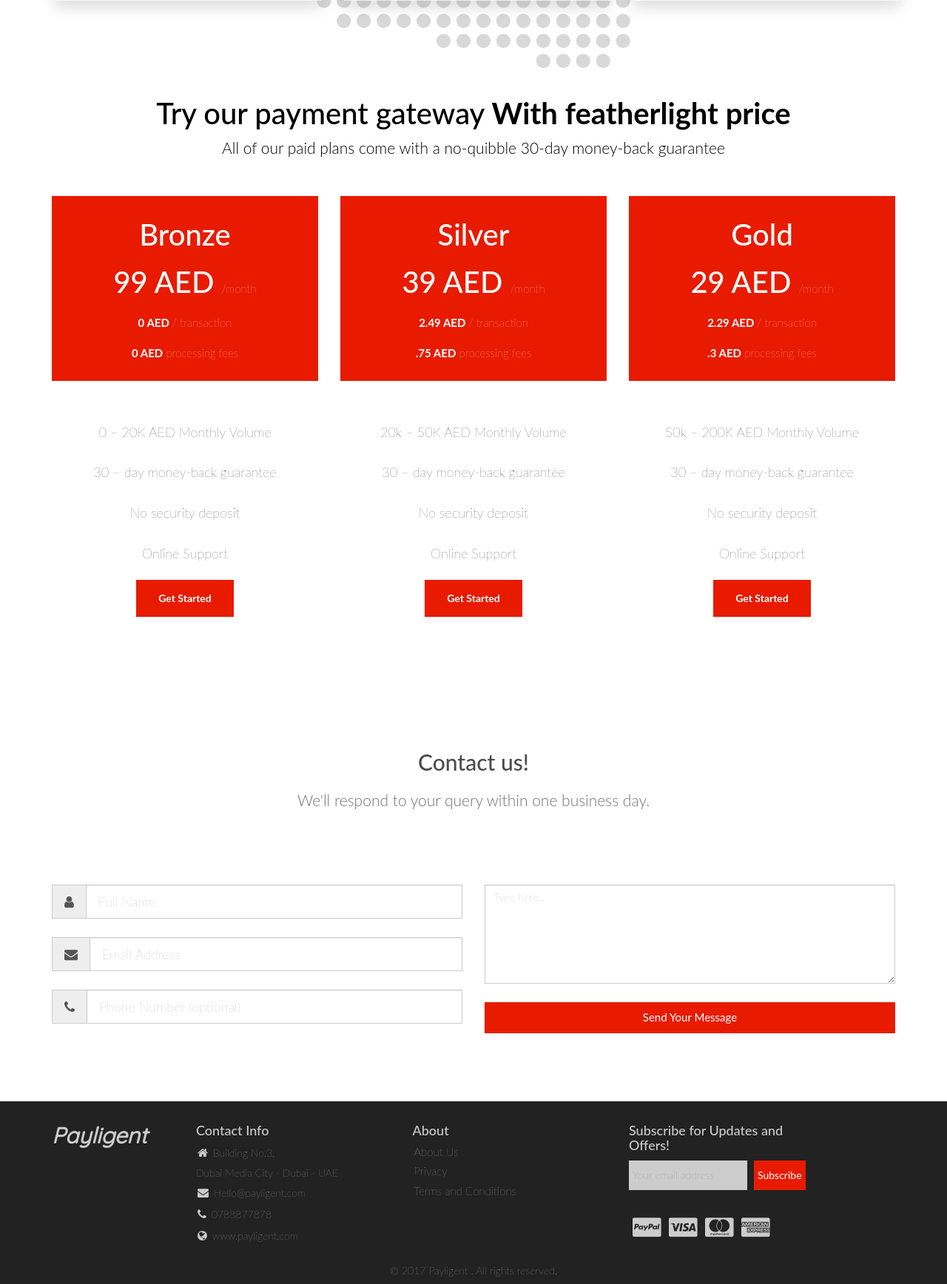
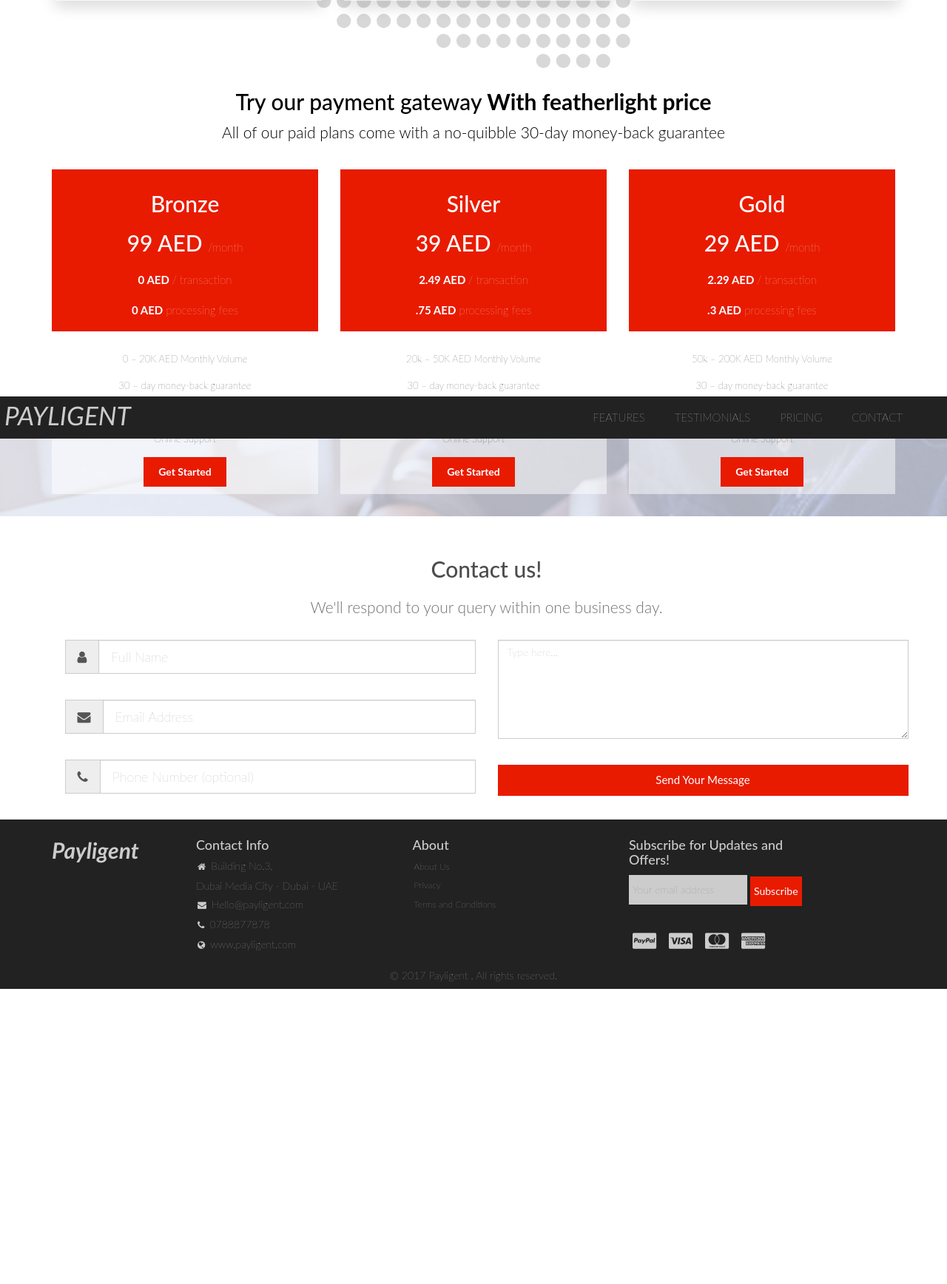
Before and after one commit to SethBuilder/payligent_proj, a Django app: page / in a window 1280 px wide. Shown: the part 1707-3443 px from the top of the page at 74% size. After the commit the page ends 3044 px from the top, so only its background shows below. Run offline with Django 3.2, Linux system fonts and the light colour scheme; some libraries are stand-ins or nearby versions.

Commit message:
fixed things per ali feedback

```diff
--- a/static/css/style.css
+++ b/static/css/style.css
@@ -192,6 +192,7 @@
     padding: 60px 60px;
     text-align: center;
     background-color: #eeeeee;
+    outline: none !important;
 }
 
 .features h2, .person h2{
@@ -288,7 +289,8 @@
 
 /*PRICING*/
 .pricing{
-    padding: 50px 0 80px;
+    padding: 40px 0 30px;
+
     text-align: center;
     position: relative;
 }
@@ -315,7 +317,7 @@
 }
 
 .pricing h1{
-    font-size: 40px;
+    font-size: 30px;
     color: #000;
 }
 
@@ -331,15 +333,15 @@
 
     /*border: 1px solid #ccc;*/
     border-radius: 5px;
-    margin-top: 30px;
+    margin-top: 15px;
 }
 
 
 
 .package li {
     display: block;
-    padding: 5px;
-    font-size: 18px;
+    padding: 2px;
+    font-size: 13px;
     font-weight: lighter;
 }
 
@@ -347,12 +349,12 @@
     background-color: #E81B00;
     padding: 10px;
     color: #fff;
-    height: 250px;
+    height: auto;
 }
 
 .package .white-section{
     background-color: rgba(255,255,255, 0.5);
-    padding: 30px;
+    padding: 10px;
     color: #000;
 }
 
@@ -374,7 +376,7 @@
 
 .package li {
     color: #000;
-    padding-top: 30px;
+    padding-top: 20px;
 }
 
 .package p{
@@ -384,11 +386,11 @@
 
 
 .package button {
-    margin-top: 20px;
+    margin-top: 15px;
     border-radius: 0px;
     background-color: #E81B00;
     border: none;
-    padding: 15px 30px;
+    padding: 10px 20px;
     font-weight: bold;
 }
 
@@ -424,13 +426,13 @@
 }
 
 .contact {
-    padding: 50px 0 80px;
+    padding: 35px 0 0 35px;
     text-align: center;
     /*margin-top: 200px;*/
 }
 
 .contact p {
-    padding-bottom: 80px;
+    padding-bottom: 10px;
     color: #737373;
     z-index: 1500;
 
@@ -443,7 +445,7 @@
 }
 
 .contact .input-group {
-    margin-bottom: 25px;
+    margin-bottom: 35px;
 
 }
 
@@ -504,7 +506,7 @@
 }
 */
 div.footer#footer {
-    padding: 20px;
+    padding: 15px;
     color: #cccccc !important;
     background-color: #222222 !important;
     padding-bottom: 0 !important;
@@ -512,14 +514,14 @@
 
 }
 
-#footer-sec {
-    height: 239px !important;
-}
+/*#footer-sec {
+    height: 225px !important;
+}*/
 
 .footer #logo a{
         /*padding: 10px;*/
         font-size: 30px;
-        font-family: 'Quicksand', sans-serif;
+        font-family: Calibri, Candara, Segoe, "Segoe UI", Optima, Arial, sans-serif;
         font-weight: bolder;
         font-style: italic;
         color: inherit;
@@ -528,7 +530,7 @@
 
 
 .footer .social{
-    font-size: 30px;
+    font-size: 25px;
     height: 30px;
     width: 30px;
     text-align: center;
@@ -541,7 +543,7 @@
 }
 
 .footer .contact, .footer .about a{
-    font-size: 15px;
+    font-size: 12px;
 
     text-align: center;
     padding: 2px;
@@ -556,7 +558,7 @@
 
 .footer .copy {
     text-align: center;
-    padding-top: 20px;
+    padding-top: 15px;
 }
 
 .about-section {
@@ -574,7 +576,7 @@
 
 .footer .btn {
     padding: 10px 5px 10px;
-    margin: -3px 0 0 5px;
+    /*margin: -3px 0 5px 5px;*/
     border-radius: 0;
     background-color: #E81B00;
     color: #fff !important;
@@ -614,6 +616,7 @@
     -ms-transition: all 0.3s ease;
     -o-transition: all 0.3s ease;
     transition: all 0.3s ease;
+    z-index: 100;
 }
 #return-to-top i {
     color: #fff !important;
@@ -658,13 +661,22 @@
 @media screen and (max-width: 950px) {
 
 #footer-sec {
-    height: 530px !important;
+    height: 505px !important;
+    margin-top: 10px;
+}
+
+#contact {
+    padding-top: 45px;
 }
 
 .header section h1 {
 
     font-size: 30px;
     margin-top: 30px;
+}
+
+#pricing {
+    padding-top: 45px;
 }
 
     /*FOR MENU ICON ANIMATION*/
--- a/templates/payligent/index.html
+++ b/templates/payligent/index.html
@@ -337,10 +337,10 @@
         	</div>
         </div>
     </div>
-    </div>
+
 <!-- END CONTACT -->
 
-<div class="section" id="footer-sec">
+<div id="footer-sec">
 <div class="footer" id="footer">
 	<div class="container">
 		<div class="row">
@@ -393,7 +393,7 @@
 	</div>
 </div>
 </div>
-
+</div>
 
 
 
```
